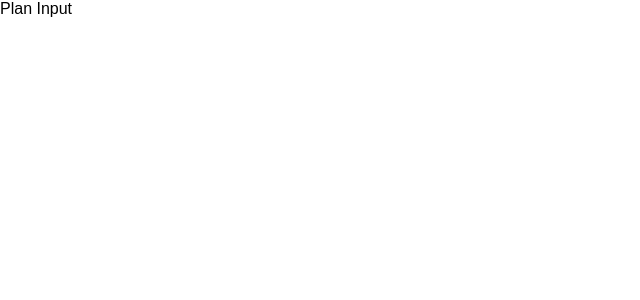
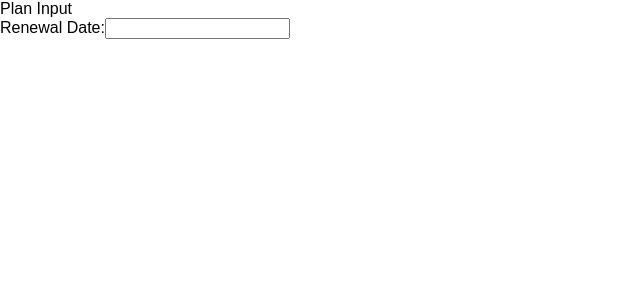
Before and after one commit to rkrowchuk/benefits-prompter, a React (Create React App) app in the folder client/: page /planinput in a window 1280 px wide. Shown: the top 300 px of the page, without its empty margins (0-640 px from the left). Built offline with nearby package versions, Linux system fonts and the light colour scheme.

Commit message:
start form

```diff
--- a/client/src/components/PlanInput.jsx
+++ b/client/src/components/PlanInput.jsx
@@ -1,5 +1,14 @@
 import { useNavigate } from "react-router-dom";
 
 export default function PlanInput() {
-  return <div>Plan Input</div>;
+  return (
+    <div>
+      Plan Input
+      <form>
+        <label>
+          Renewal Date:<input></input>
+        </label>
+      </form>
+    </div>
+  );
 }
```
